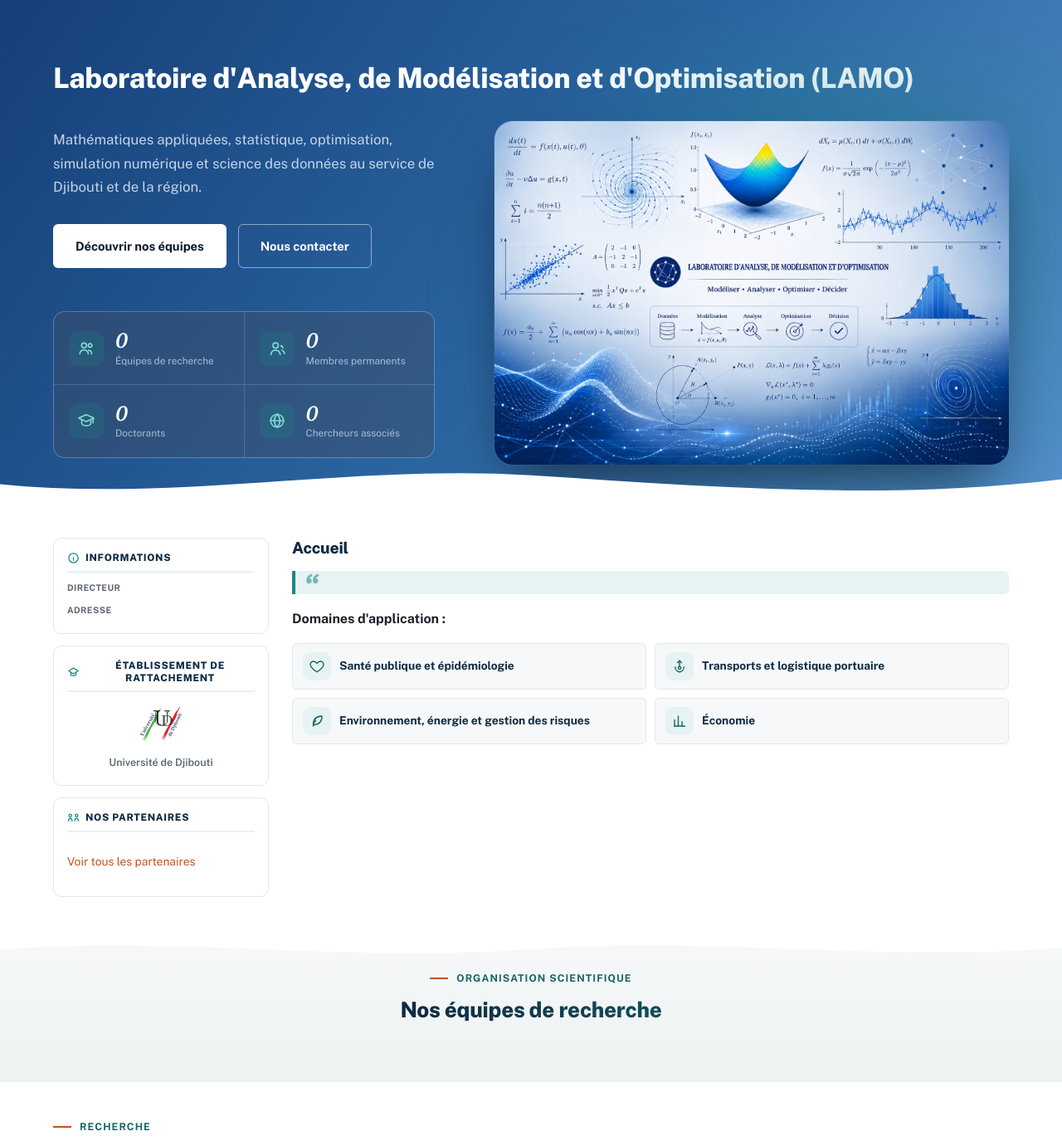
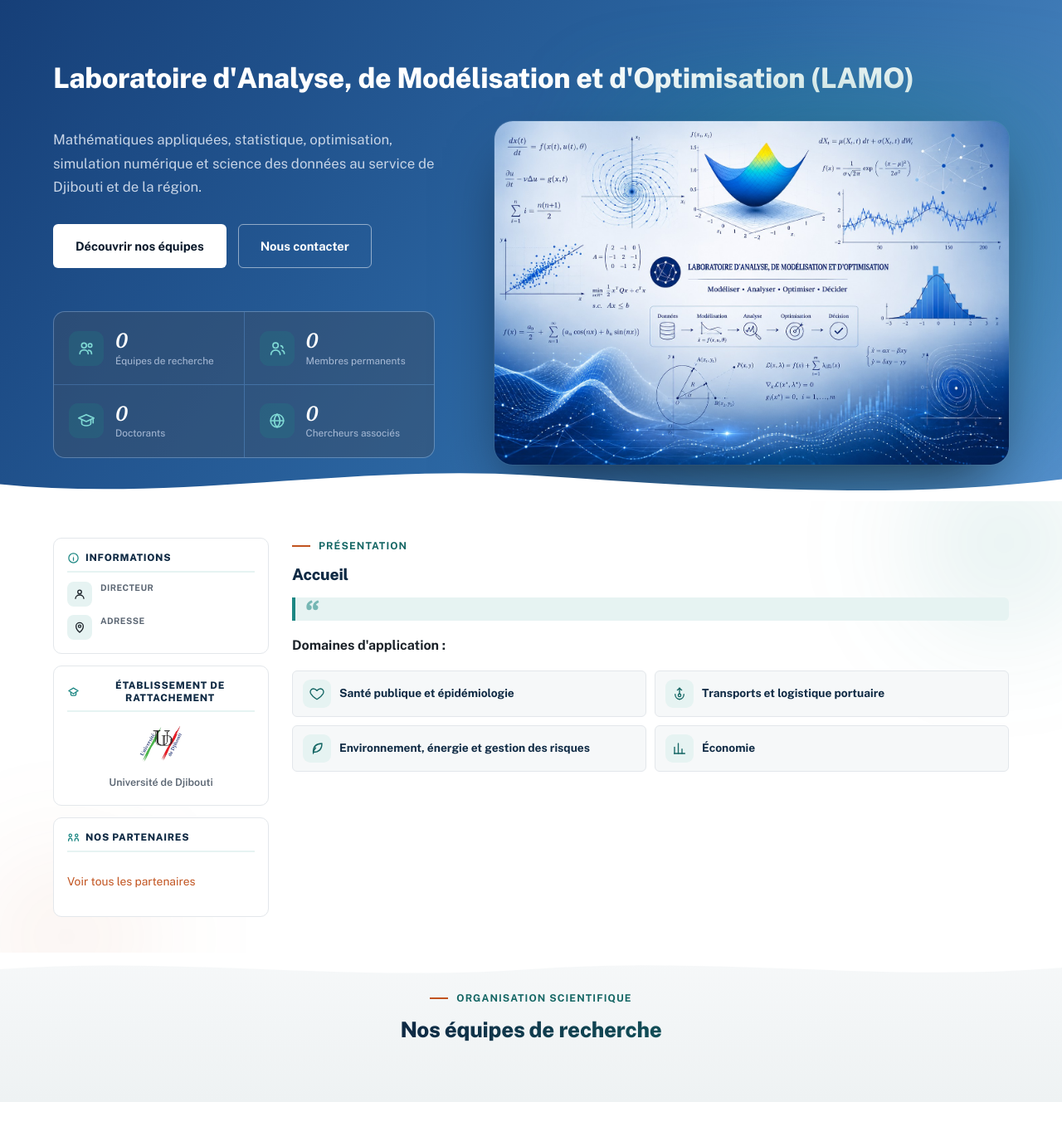
Before and after one commit to laboratoiredjib-lang/lamo, a Django app: page / in a window 1280 px wide. Shown: the part 90-1465 px from the top of the page at 83% size. Run offline with Django 5.2, Linux system fonts and the light colour scheme; data comes from the database, SQL or seed files in the repository; data that the repository does not hold is empty; parts of the project's set-up code (start-up, migrations or seed data) failed here and were passed over.

Commit message:
Refond la section Accueil, qui restait plate sans animation ni relief
La section #apropos n'avait ni classe reveal ni stagger, contrairement
au reste de la page — elle apparaissait donc figée. Ajout de
l'animation d'entrée, d'un eyebrow "Présentation" pour la cohérence
avec les autres sections, d'une phrase d'intro mise en valeur (police
serif italique), d'icônes par champ dans les cartes latérales, d'une
barre d'accent au survol et de deux halos de couleur en fond pour
donner de la profondeur.

```diff
--- a/lab/static/lab/css/style.css
+++ b/lab/static/lab/css/style.css
@@ -433,8 +433,18 @@
 .layout { display: grid; grid-template-columns: 260px 1fr; gap: 28px; align-items: start; }
 .col-side { display: flex; flex-direction: column; gap: 14px; }
 
-.info-box { background: #fff; border: 1px solid var(--line); border-radius: var(--radius-lg); padding: 16px; transition: box-shadow .25s var(--ease), transform .25s var(--ease), border-color .25s var(--ease); }
-.info-box:hover { box-shadow: var(--shadow); transform: translateY(-2px); border-color: transparent; }
+.info-box {
+  background: #fff; border: 1px solid var(--line); border-radius: var(--radius-lg); padding: 16px;
+  position: relative; overflow: hidden;
+  transition: box-shadow .25s var(--ease), transform .25s var(--ease), border-color .25s var(--ease);
+}
+.info-box::before {
+  content: ""; position: absolute; top: 0; left: 0; right: 0; height: 3px;
+  background: linear-gradient(90deg, var(--teal), var(--navy)); transform: scaleX(0); transform-origin: left;
+  transition: transform .3s var(--ease);
+}
+.info-box:hover { box-shadow: var(--shadow-lg); transform: translateY(-3px); border-color: transparent; }
+.info-box:hover::before { transform: scaleX(1); }
 .info-box h4 {
   display: flex; align-items: center; gap: 7px;
   font-size: 0.74rem; text-transform: uppercase; letter-spacing: 0.06em; color: var(--navy);
@@ -446,6 +456,14 @@
 .info-box .field strong { display: block; font-size: 0.66rem; text-transform: uppercase; letter-spacing: 0.04em; color: var(--muted); margin-bottom: 2px; font-weight: 700; }
 .info-box .field span, .info-box .field a { font-size: 0.86rem; color: var(--ink); }
 .info-box .field a:hover { color: var(--accent); }
+.info-box .field--icon { display: flex; align-items: flex-start; gap: 10px; }
+.field-icon {
+  width: 30px; height: 30px; border-radius: 8px; background: var(--teal-tint); color: var(--teal-dark);
+  display: flex; align-items: center; justify-content: center; flex-shrink: 0; margin-top: 1px;
+  transition: background .25s var(--ease), color .25s var(--ease);
+}
+.field-icon svg { width: 16px; height: 16px; }
+.info-box .field--icon:hover .field-icon { background: var(--teal); color: #fff; }
 
 .institution-box { text-align: center; }
 .institution-box img { max-width: 100%; height: auto; margin: 0 auto 8px; max-height: 56px; }
@@ -473,9 +491,22 @@
 .domain-chip .domain-icon svg { width: 18px; height: 18px; }
 
 .col-main h2 { font-size: 1.2rem; }
+.intro-lede {
+  font-family: var(--font-math); font-style: italic; font-weight: 600;
+  font-size: 1.08rem; line-height: 1.55; color: var(--navy); margin: 0 0 16px;
+}
 .prose { font-size: 0.92rem; }
 .prose p { color: var(--ink); margin-bottom: 0.7em; }
 .prose p:last-child { margin-bottom: 0; }
+
+/* ---------- Décor de la section "Accueil" ---------- */
+.apropos-section { position: relative; overflow: hidden; }
+.apropos-decor { position: absolute; inset: 0; z-index: -1; pointer-events: none; overflow: hidden; }
+.apropos-decor::before, .apropos-decor::after {
+  content: ""; position: absolute; border-radius: 50%; filter: blur(60px);
+}
+.apropos-decor::before { top: -120px; right: -100px; width: 340px; height: 340px; background: radial-gradient(circle, rgba(28,135,131,.14), transparent 70%); }
+.apropos-decor::after { bottom: -140px; left: -80px; width: 320px; height: 320px; background: radial-gradient(circle, rgba(193,83,31,.09), transparent 70%); }
 
 .axis-block { position: relative; margin: 16px 0; padding: 14px 16px 14px 44px; background: var(--teal-tint); border-left: 4px solid var(--teal); border-radius: 0 var(--radius) var(--radius) 0; }
 .axis-block::before {
--- a/lab/templates/lab/home.html
+++ b/lab/templates/lab/home.html
@@ -52,9 +52,10 @@
   </div>
 </section>
 
-<section class="section" id="apropos">
+<section class="section reveal apropos-section" id="apropos">
+  <div class="apropos-decor" aria-hidden="true"></div>
   <div class="container">
-    <div class="layout">
+    <div class="layout stagger">
 
       <aside class="col-side">
         <div class="info-box">
@@ -62,19 +63,28 @@
             <svg viewBox="0 0 24 24" fill="none" stroke="currentColor" stroke-width="2" stroke-linecap="round" stroke-linejoin="round"><circle cx="12" cy="12" r="9"/><path d="M12 11v5.5"/><circle cx="12" cy="7.8" r="0.6" fill="currentColor" stroke="none"/></svg>
             Informations
           </h4>
-          <div class="field">
+          <div class="field field--icon">
+            <span class="field-icon"><svg viewBox="0 0 24 24" fill="none" stroke="currentColor" stroke-width="2" stroke-linecap="round" stroke-linejoin="round"><circle cx="12" cy="8" r="3.4"/><path d="M4.5 20c0-3.6 3.4-6.5 7.5-6.5s7.5 2.9 7.5 6.5"/></svg></span>
+            <span>
               <strong>Directeur</strong>
               <span>{{ profile.director_name }}</span>
+            </span>
           </div>
           {% if profile.email_primary %}
-          <div class="field">
+          <div class="field field--icon">
+            <span class="field-icon"><svg viewBox="0 0 24 24" fill="none" stroke="currentColor" stroke-width="2" stroke-linecap="round" stroke-linejoin="round"><rect x="3" y="5.5" width="18" height="13" rx="2.2"/><path d="M4 7l8 6 8-6"/></svg></span>
+            <span>
               <strong>Email</strong>
               <a href="mailto:{{ profile.email_primary }}">{{ profile.email_primary }}</a>
+            </span>
           </div>
           {% endif %}
-          <div class="field">
+          <div class="field field--icon">
+            <span class="field-icon"><svg viewBox="0 0 24 24" fill="none" stroke="currentColor" stroke-width="2" stroke-linecap="round" stroke-linejoin="round"><path d="M12 21s-6.5-5.4-6.5-11a6.5 6.5 0 1 1 13 0c0 5.6-6.5 11-6.5 11Z"/><circle cx="12" cy="10" r="2.3"/></svg></span>
+            <span>
               <strong>Adresse</strong>
               <span>{{ profile.address }}</span>
+            </span>
           </div>
         </div>
 
@@ -106,9 +116,10 @@
       </aside>
 
       <div class="col-main">
+        <span class="eyebrow">Présentation</span>
         <h2>Accueil</h2>
+        <p class="intro-lede">{{ profile.mission }}</p>
         <div class="prose">
-          <p>{{ profile.mission }}</p>
           {% for para in profile.presentation_extra.splitlines %}
             {% if para %}<p>{{ para }}</p>{% endif %}
           {% endfor %}
```
Lines whose indentation alone changed are shown as unchanged.
